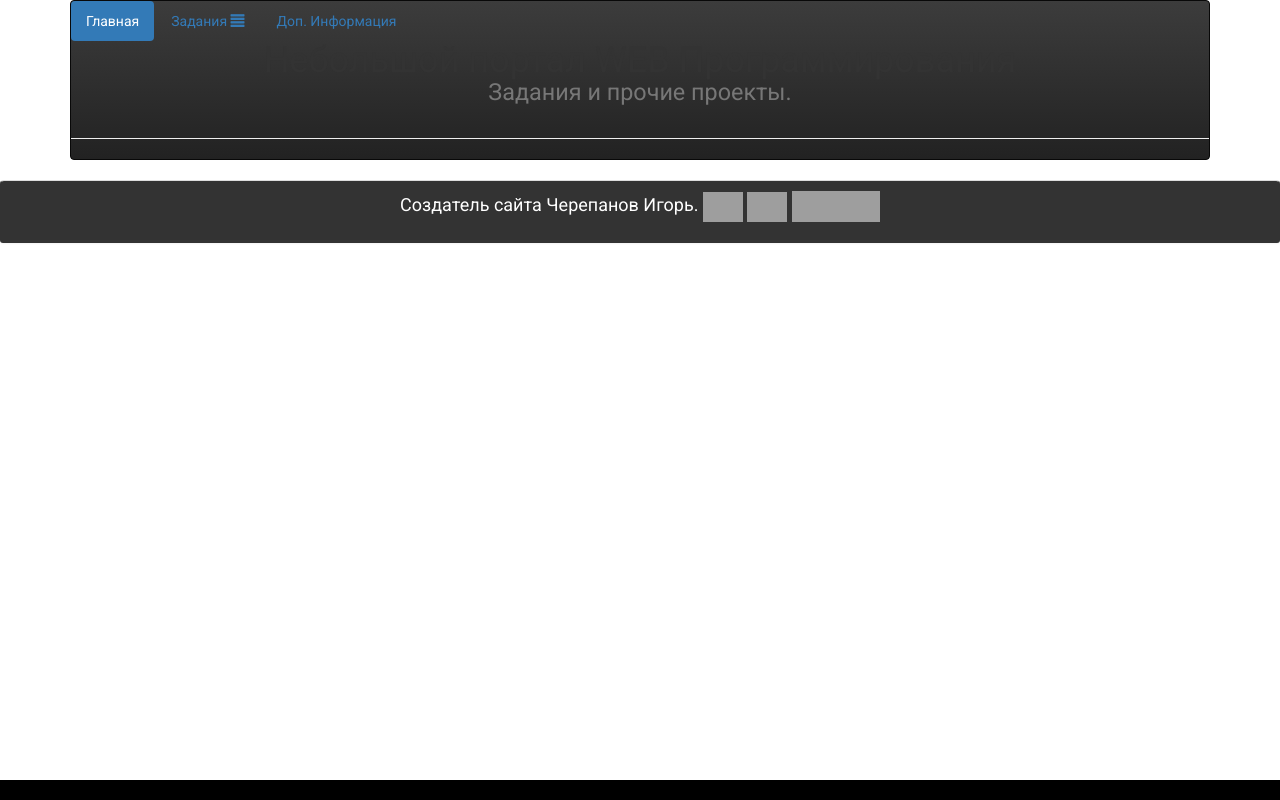
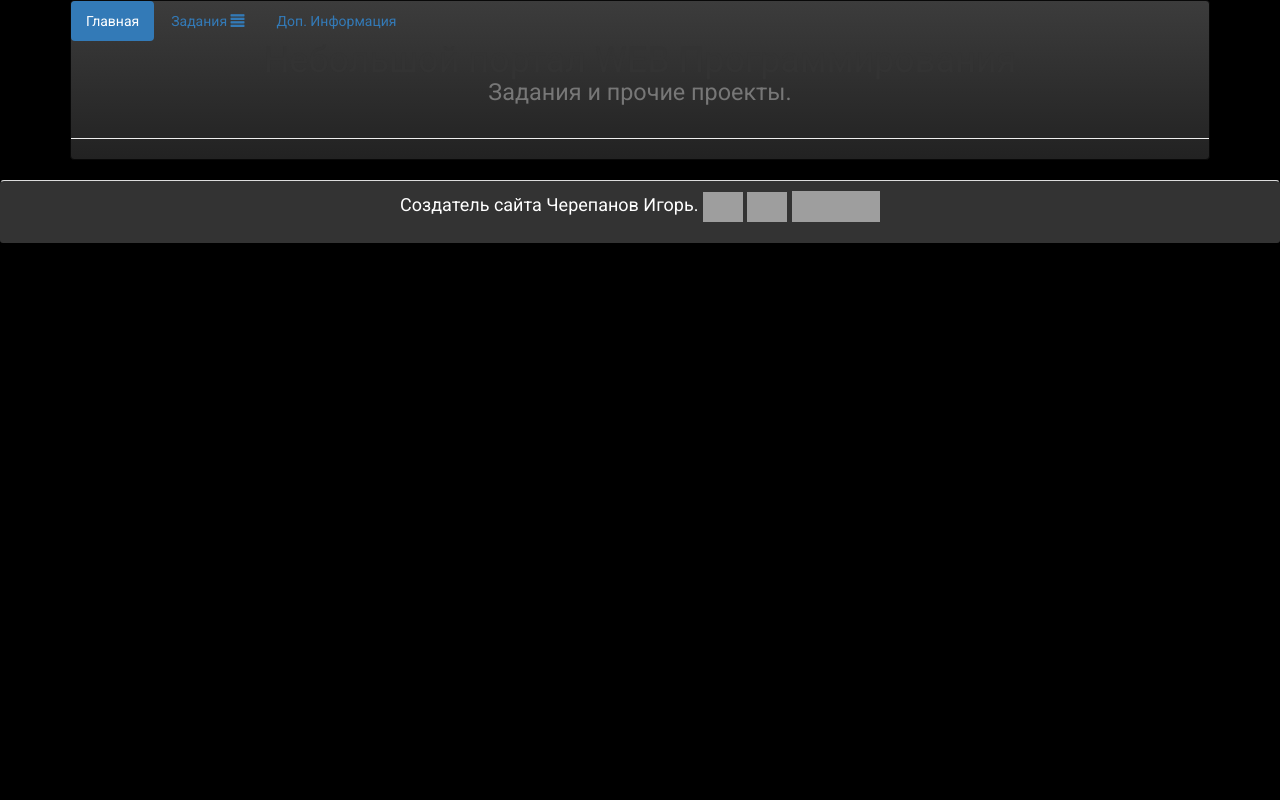
Before and after one commit to ZigorewsLike/zigorewslike.github.io, a PHP site: the page made by Задания/Angular.html in a window 1280 px wide. Run offline with PHP 8.4, Linux system fonts and the light colour scheme; grey boxes are pictures that could not be loaded.

Commit message:
Update Astyle.css

```diff
--- a/Задания/Astyle.css
+++ b/Задания/Astyle.css
@@ -1,4 +1,7 @@
-html{
+body{
+background:black;
+}
+head{
 background:black;
 }
 
```
